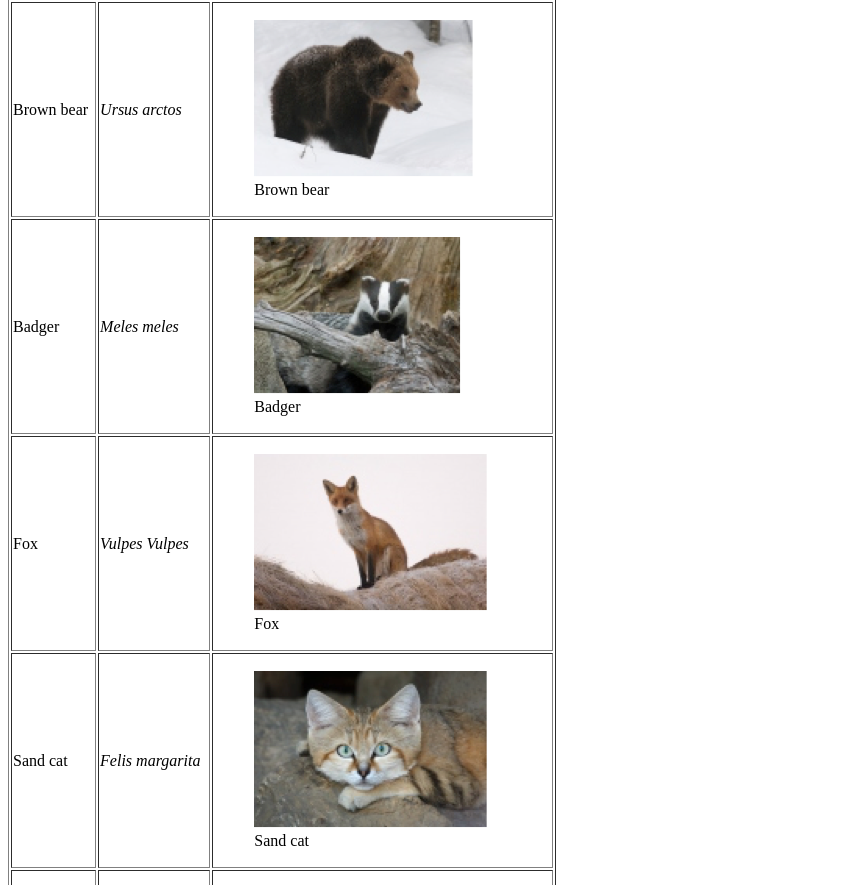
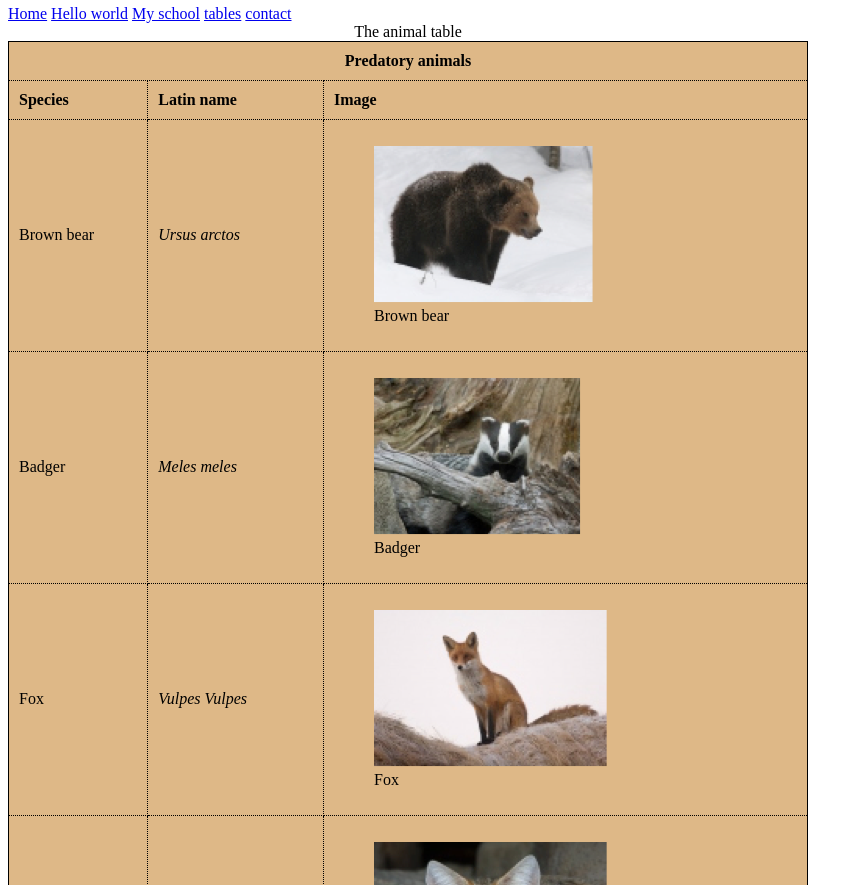
Before and after one commit to KimZiegler/html-basic, a plain HTML site: page pages/tables.html in a window 1280 px wide. Shown: the part 75-960 px from the top of the page, without its empty margins (0-863 px from the left). Drawn offline with Linux system fonts and the light colour scheme.

Commit message:
Webpage fully linked

```diff
--- a/tables.html
+++ b/pages/tables.html
@@ -3,17 +3,47 @@
 <head>
 <meta charset="UTF-8">
 <title>Tables</title>
+	<!-- HTML kommentar -->
+<style>
+	/* CSS kommentar: embedded style */
+	/* CSS selctor: HTML element table */
+	table {
+		/* property + value */
+		width: 800px;
+		border-collapse: collapse;
+		border: 1px solid black;
+		background-color: burlywood;
+
+	}
+
+
+	th, td {
+		border: 1px dotted black;
+		padding: 10px;
+	}
+
+
+</style>
 </head>
 
 <body>
-<table border="1">
+	<header><!-- semantisk HTML: sidehovedet-->
+  <h1>tables</h1>
+</header>
+	<nav>
+	<a href="../index.html">Home</a>
+	<a href="hello-world.html">Hello world</a>
+	<a href="https://www.cphbusiness.dk/" target="_blank">My school</a>
+	<a href="#">tables</a>
+	<a href="contact.html">contact</a>
+	</nav>
+<table>
   <caption>
   The animal table
   </caption>
   <tbody>
     <tr>
-      <th colspan="3"><strong>Predatory animals</strong>
-        </th>
+      <th scope="colgroup" colspan="3">Predatory animals</th>
     </tr>
     <tr>
       <td><strong>Species</strong></td>
@@ -23,42 +53,42 @@
     <tr>
       <td>Brown bear</td>
       <td><em>Ursus arctos</em></td>
-      <td><figure> <img src="images/bear.png" width="219" height="157" alt="Picture of a brown bear"/>
+      <td><figure> <img src="../images/bear.png" width="219" height="157" alt="Picture of a brown bear"/>
           <figcaption>Brown bear</figcaption>
         </figure></td>
     </tr>
     <tr>
       <td>Badger</td>
       <td><em>Meles meles</em></td>
-      <td><figure> <img src="images/badger.png" width="207" height="157" alt="Picture of a badger"/>
+      <td><figure> <img src="../images/badger.png" width="207" height="157" alt="Picture of a badger"/>
           <figcaption>Badger</figcaption>
         </figure></td>
     </tr>
     <tr>
       <td>Fox</td>
       <td><em>Vulpes Vulpes</em></td>
-      <td><figure> <img src="images/fox.png" width="233" height="157" alt="Picture of a fox"/>
+      <td><figure> <img src="../images/fox.png" width="233" height="157" alt="Picture of a fox"/>
           <figcaption>Fox</figcaption>
         </figure></td>
     </tr>
     <tr>
       <td>Sand cat</td>
       <td><em>Felis margarita</em></td>
-      <td><figure> <img src="images/sandcat.png" width="233" height="157" alt="Picture of a sand cat"/>
+      <td><figure> <img src="../images/sandcat.png" width="233" height="157" alt="Picture of a sand cat"/>
           <figcaption>Sand cat</figcaption>
         </figure></td>
     </tr>
     <tr>
       <td>Wild cat</td>
       <td><em>Felis silvestris</em></td>
-      <td><figure> <img src="images/wildcat.png" width="191" height="157" alt="Picture of a wild cat"/>
+      <td><figure> <img src="../images/wildcat.png" width="191" height="157" alt="Picture of a wild cat"/>
           <figcaption>Wild cat</figcaption>
         </figure></td>
     </tr>
     <tr>
       <td>Wolf</td>
       <td><em>Canis lupus</em></td>
-      <td><figure> <img src="images/wolf.png" width="233" height="157" alt="Picture of a wolf"/>
+      <td><figure> <img src="../images/wolf.png" width="233" height="157" alt="Picture of a wolf"/>
           <figcaption>Wolf</figcaption>
         </figure></td>
     </tr>
```
Also changed, not shown: index.html (+3 -1 lines), pages/contact.html (added, +20 -0 lines), pages/hello-world.html (renamed from Hello-world.html, +3 -1 lines), 1 other file.
